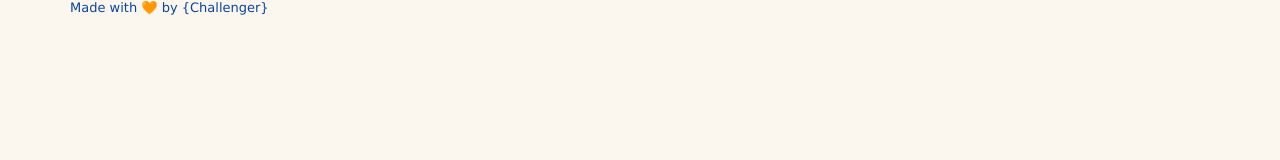
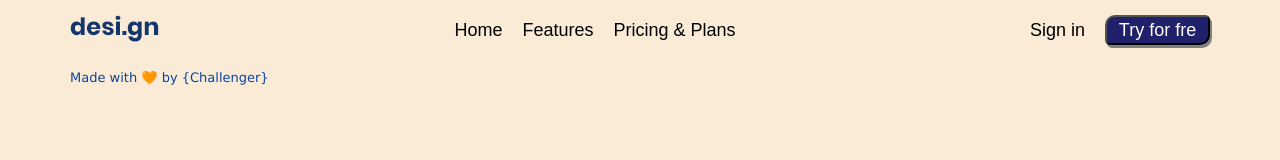
Before and after one commit to Karim-elaoumari/sprint1-breif4, a plain HTML site: page index.html in a window 1280 px wide. Drawn offline with Linux system fonts and the light colour scheme.

Commit message:
ajouter header

```diff
--- a/index.html
+++ b/index.html
@@ -8,7 +8,21 @@
     <title>desi.gn</title>
 </head>
 <body>
+    <header class="parent">
+        <div id="logo">
+            <img src="logo.png" alt="logo">
+        </div>
+        <ul>
+            <li><a href="#">Home</a></li>
+            <li><a href="#">Features</a></li>
+            <li><a href="#">Pricing & Plans</a></li>
+        </ul>
+        <ol>
+            <li><a href="#">Sign in</a></li>
+            <li><a href="#"><button> Try for fre</button></a></li>
+        </ol>
 
+    </header>
     <footer>
         <p>Made with <span class="heart"></span> by {Challenger}</p>
     </footer>
--- a/style.css
+++ b/style.css
@@ -42,3 +42,145 @@ footer span::before{
     }
     /* */
 }
+/* nohaila */
+/* ****************************nouhaila*********************************** */
+* {
+    padding: 0;
+    margin: 0;
+    font-family: Arial, Helvetica, sans-serif;
+}
+
+body {
+    background-color: antiquewhite;
+    margin: 0 auto;
+}
+
+.parent {
+    display: flex;
+    justify-content: space-around;
+    margin-top: 10px;
+    height: 60px;
+
+}
+
+.parent ol {
+    display: none;
+}
+
+#logo {
+    color: rgb(32, 32, 107);
+    font-size: medium;
+}
+
+ header ul {
+    display: flex;
+    flex-wrap: wrap;
+    justify-content: space-around;
+    list-style: none;
+    margin-top: 10px;
+
+}
+
+header ul li a {
+    color: black;
+    text-decoration: none;
+    padding-left: 10px;
+    font-size: small;
+}
+
+header ol {
+    display: flex;
+    flex-wrap: wrap;
+    align-items: center;
+    list-style: none;
+    margin-top: 0px;
+    padding: 0;
+    margin-bottom: 20px;
+}
+
+  header ol li a {
+    color: black;
+    text-decoration: none;
+
+
+}
+
+header button {
+    background: rgb(32, 32, 107);
+    color: white;
+    width: 80px;
+    height: 30px;
+    text-align: center;
+    box-shadow: 2px 3px gray;
+    border-radius: 10px 5px;
+    margin: 0;
+}
+
+header bottom:hover{
+    background-color:white ;
+    color: rgb(32, 32, 107);
+
+}
+
+
+/* ************************************************ */
+@media only screen and (min-width: 467px) {
+
+    header .parent ol {
+        display: flex;
+
+    }
+
+    header  ul li a {
+        padding-left: 15px;
+    }
+
+    header button {
+        width: 90px;
+    }
+     .parent{
+        display: flex;
+        justify-content: space-between;
+    }
+}
+@media (max-width: 767px) {
+    /* Pour centrer le contenu */
+    body{
+        max-width: 500px;
+    }
+    /* */
+}
+/* ************************************************ */
+@media only screen and (min-width: 1024px) {
+
+    .parent ol {
+        display: flex;
+    }
+
+    header ol li a {
+        color: black;
+        text-decoration: none;
+        padding-left: 20px;
+        font-size: large;
+    }
+
+    header ul li a {
+        color: black;
+        text-decoration: none;
+        padding-left: 20px;
+        font-size: large;
+    }
+
+    header button {
+        width: 105px;
+        font-size: large;
+    }
+
+
+    /* Pour centrer le contenu */
+    body{
+        max-width: 1140px;
+    }
+
+}
+/* ****************************nouhaila*********************************** */
```
Also changed, not shown: logo.png (added).
